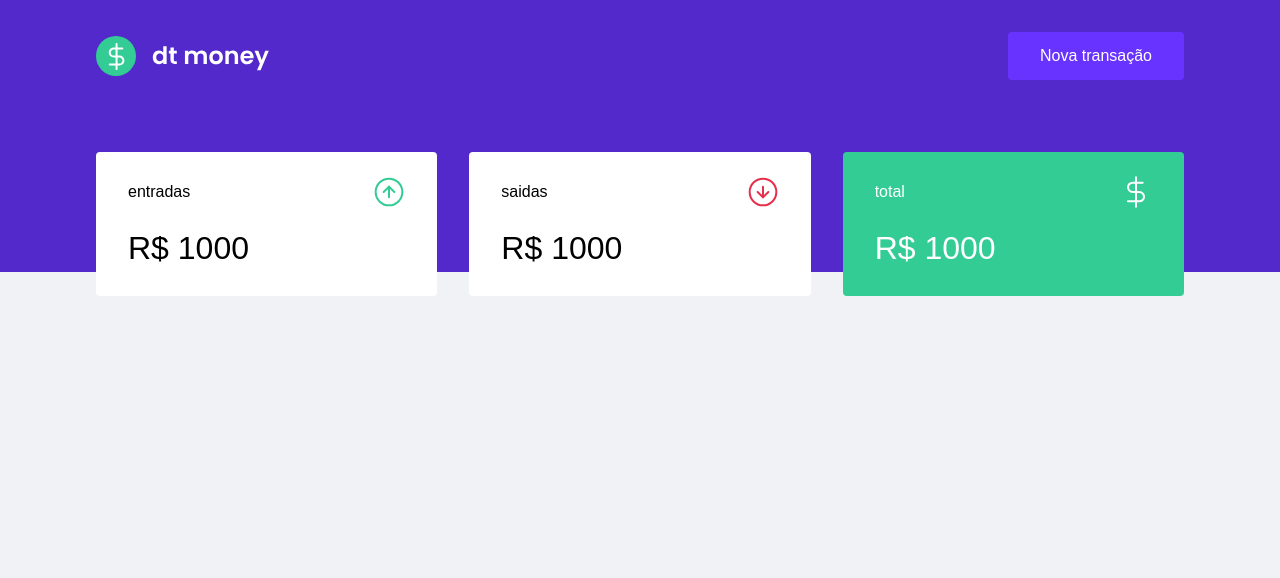
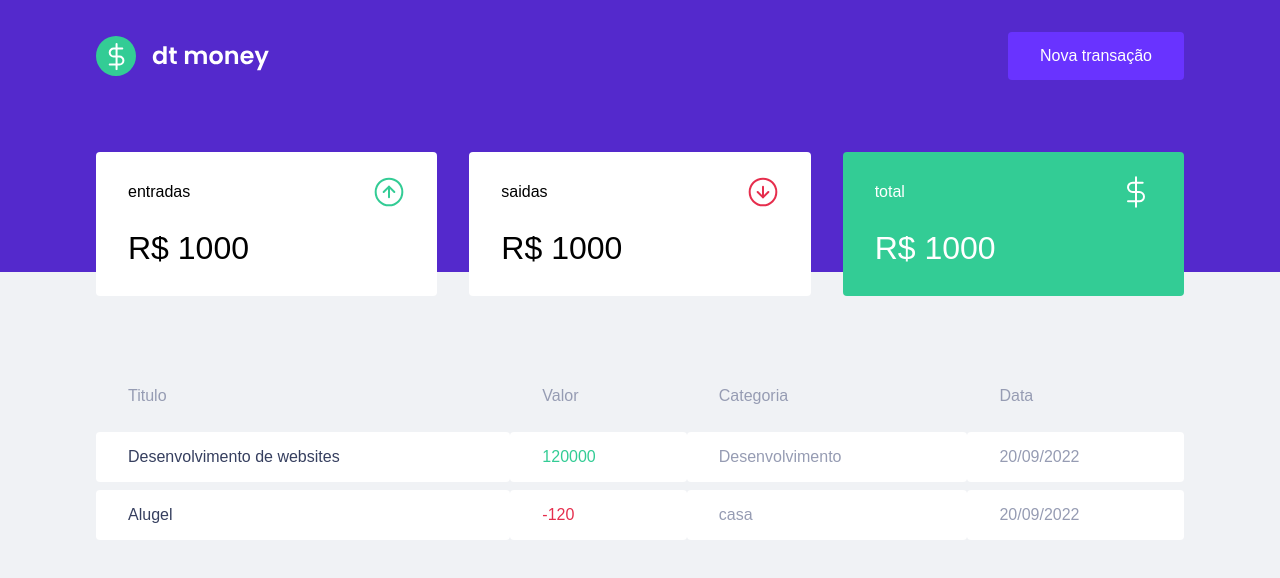
Before and after one commit to raifreire/finance_control, a React (Create React App) app: page / in a window 1280 px wide. Shown: the top 578 px of the page. Built offline with nearby package versions, Linux system fonts and the light colour scheme; a web font is replaced by a local one.

Commit message:
add_transaction

```diff
--- a/package.json
+++ b/package.json
@@ -3,6 +3,7 @@
   "version": "0.1.0",
   "private": true,
   "dependencies": {
+    "miragejs": "^0.1.45",
     "react": "^18.2.0",
     "react-dom": "^18.2.0",
     "react-scripts": "5.0.1",
--- a/src/components/Dashboard/index.tsx
+++ b/src/components/Dashboard/index.tsx
@@ -1,11 +1,13 @@
 
 import { Summary } from "../Summary";
+import { TransactionTable } from "../TransactionsTable";
 import { Container } from "./style";
 
 export function Dashboard() {
     return (
         <Container>
             <Summary />
+            <TransactionTable />
         </Container>
     );
 }
--- /dev/null
+++ b/src/components/TransactionsTable/index.tsx
@@ -0,0 +1,33 @@
+import { Container } from "./style";
+
+
+export function TransactionTable() {
+    return (
+        <Container>
+            <table>
+                <thead>
+                    <tr>
+                        <th>Titulo</th>
+                        <th>Valor</th>
+                        <th>Categoria</th>
+                        <th>Data</th>
+                    </tr>
+                </thead>
+                <tbody>
+                    <tr>
+                        <td>Desenvolvimento de websites</td>
+                        <td className="deposit">120000</td>
+                        <td>Desenvolvimento</td>
+                        <td>20/09/2022</td>
+                    </tr>
+                    <tr>
+                        <td>Alugel</td>
+                        <td className="withdraw">-120</td>
+                        <td>casa</td>
+                        <td>20/09/2022</td>
+                    </tr>
+                </tbody>
+            </table>
+        </Container>
+    )
+}
--- /dev/null
+++ b/src/components/TransactionsTable/style.ts
@@ -0,0 +1,39 @@
+import styled from "styled-components";
+
+export const Container = styled.div`
+    margin-top: 4rem;
+
+    table{
+        width: 100%;
+        border-spacing: 0 0.5rem;
+
+        th{
+            color: var(--text-body);
+            font-weight: 400;
+            padding: 1rem 2rem;
+            text-align: left;
+            line-height: 1.5rem;
+        }
+
+        td{
+            padding: 1rem 2rem;
+            border: 0;
+            background: var(--shape);
+            color: var(--text-body);
+            border-radius: 0.25rem;
+
+            &:first-child{
+                color: var(--text-title);
+            }
+
+            &.deposit{
+                color: var(--green);
+            }
+
+            &.withdraw{
+                color: var(--red);
+            }
+        }
+    }
+
+`;
```
Also changed, not shown: 1 other file (tests, documents, lock files or other folders).
